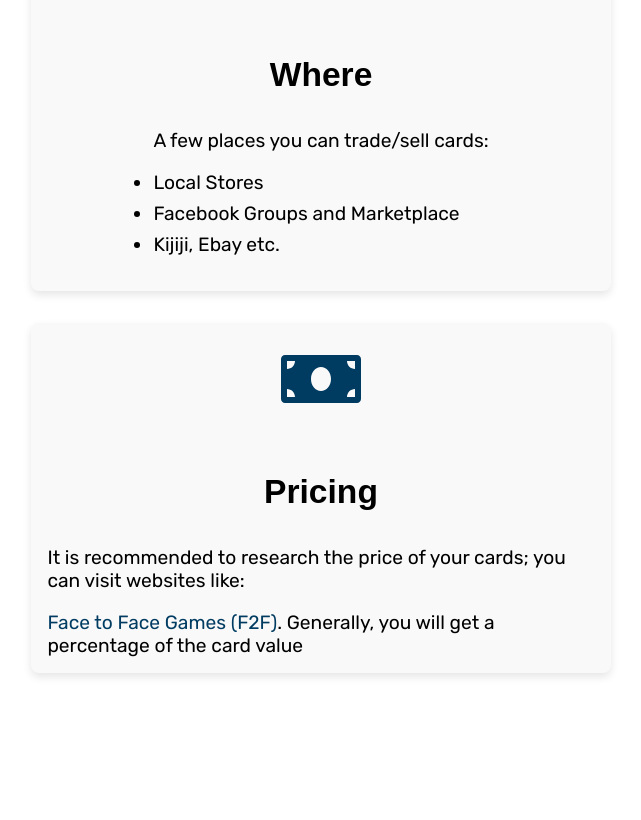
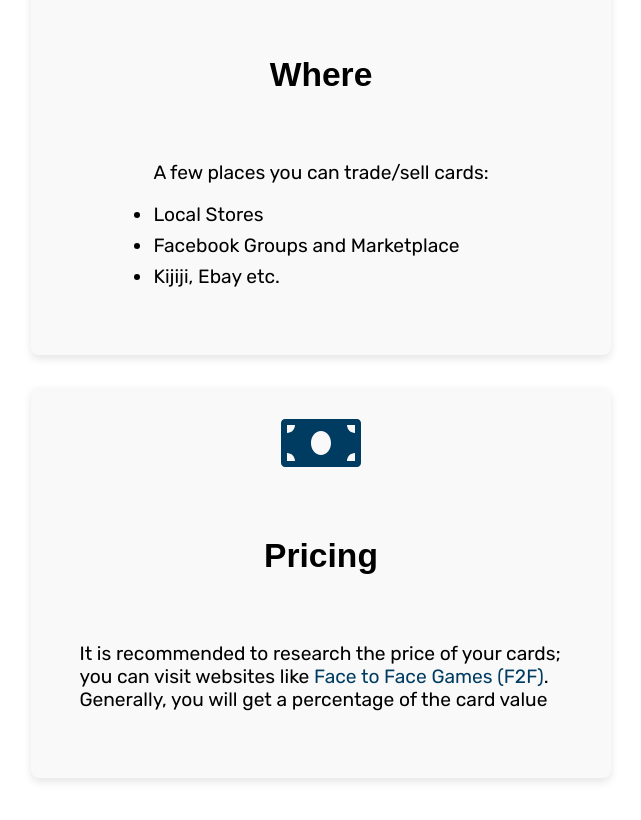
Before and after one commit to spadayas2/mtg-edmonton, a React (Vite) app: page /#/trading in a window 1280 px wide. Shown: the part 1014-1834 px from the top of the page, without its empty margins (319-960 px from the left). Before the commit the page ends 1735 px from the top, so only its background shows below. Built offline with nearby package versions, Linux system fonts and the light colour scheme; a web font is replaced by a local one.

Commit message:
update: Trading info language

```diff
--- a/src/components/TradingInfoSection/TradingInfoSection.module.css
+++ b/src/components/TradingInfoSection/TradingInfoSection.module.css
@@ -32,6 +32,7 @@
   .articleContent {
     font-family: 'Rubik', sans-serif;
     font-size: 1.2rem;
+    padding: 2rem;
   }
 
   .articleContent ul {
--- a/src/components/TradingInfoSection/TradingInfoSection.tsx
+++ b/src/components/TradingInfoSection/TradingInfoSection.tsx
@@ -26,11 +26,9 @@ export default function TradingInfoSection() {
         </div>
         <h1 className={styles.articleHeader}>Pricing</h1>
         <div className={styles.articleContent}>
-          <p>It is recommended to research the price of your cards; you can visit websites like:</p>
-          <a href="https://www.facetofacegames.com/" target="_blank">
+          <p>It is recommended to research the price of your cards; you can visit websites like <a href="https://www.facetofacegames.com/" target="_blank">
               Face to Face Games (F2F)
-            </a>
-            . Generally, you will get a percentage of the card value
+            </a>. Generally, you will get a percentage of the card value</p>
         </div>
       </article>
     </section>
```
